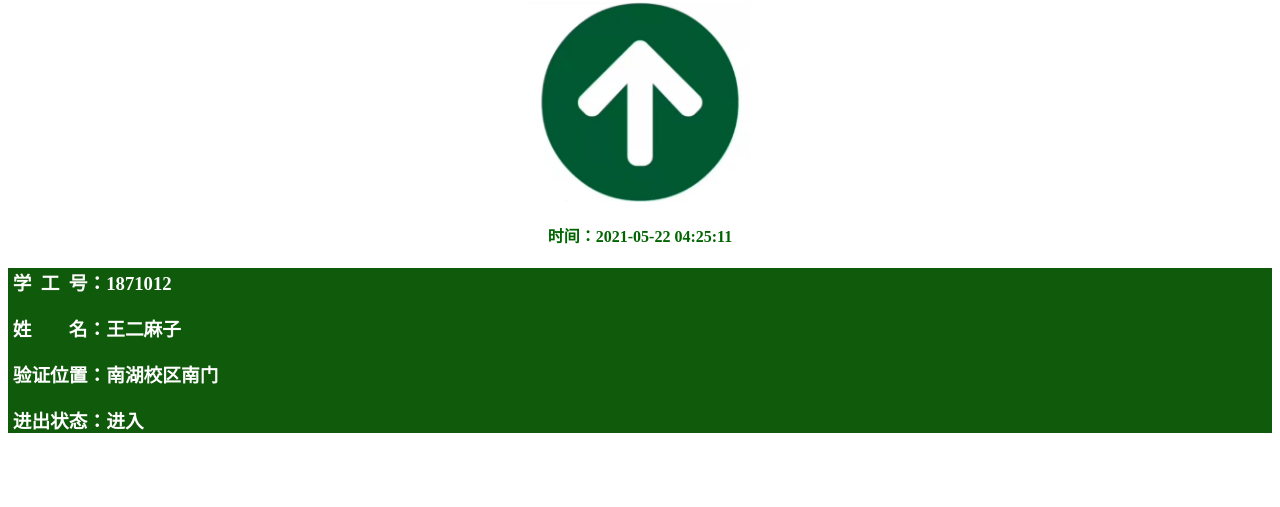
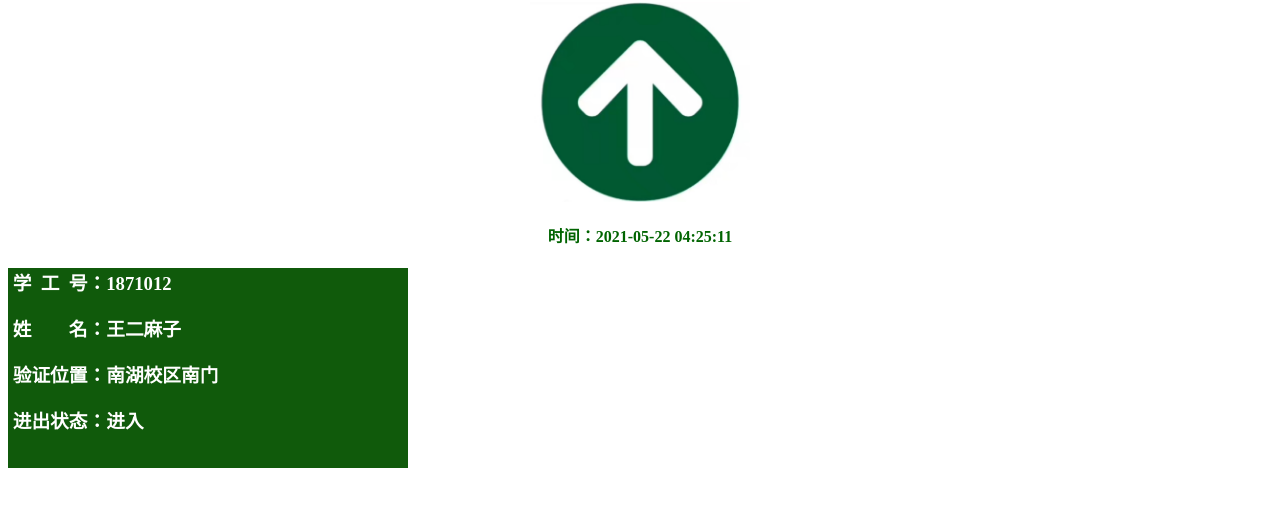
Before and after one commit to lianliang0/neu_code, a plain HTML site: page index.html in a window 1280 px wide. Shown: the part 87-594 px from the top of the page. Drawn offline with Linux system fonts and the light colour scheme.

Commit message:
Update index.html

```diff
--- a/index.html
+++ b/index.html
@@ -30,7 +30,10 @@
         -webkit-animation-iteration-count: infinite;  /*动画播放的次数*/
         -webkit-animation-duration: 2s; /*动画所花费的时间*/
     }
-
+    .divst{
+        width: 400px;
+        height: 200px;
+    }
 </style>
 
 </head>
@@ -60,10 +63,10 @@
 <!--    <div style=" class="ballon"></div>-->
 
     <div style="text-align: center">
-        <h4 style="color:darkgreen" id="dateTime"></h4>
+        <h4 style="color:darkgreen" id="dateTime" ></h4>
     </div>
 
-    <div style="background:#105a0b; color:#FFF" >
+    <div style="background:#105a0b; color:#FFF" class="divst">
         <h3>&nbsp;学&nbsp;&nbsp;工&nbsp;&nbsp;号：1871012</h3>
         <h3>&nbsp;姓&nbsp;&nbsp;&nbsp;&nbsp;&nbsp;&nbsp;&nbsp;&nbsp;名：王二麻子</h3>
         <h3>&nbsp;验证位置：南湖校区南门</h3>
```
